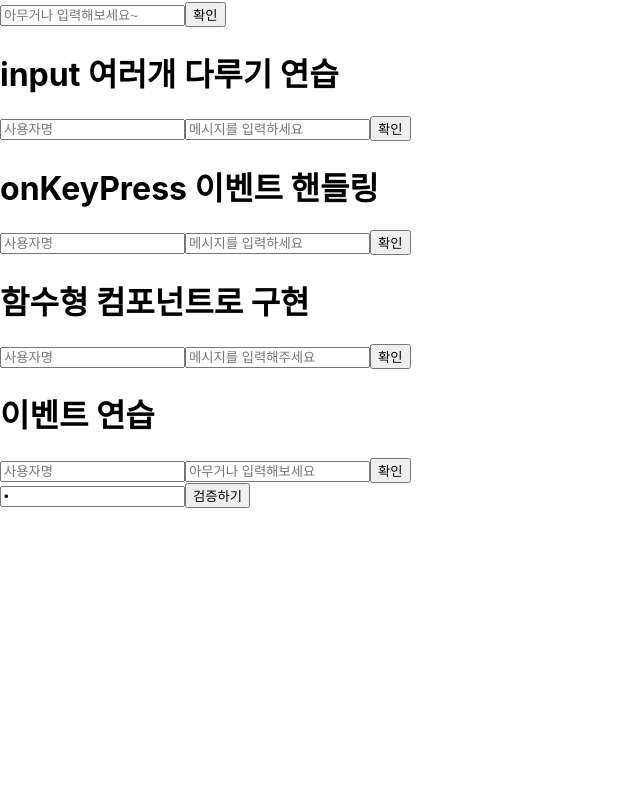
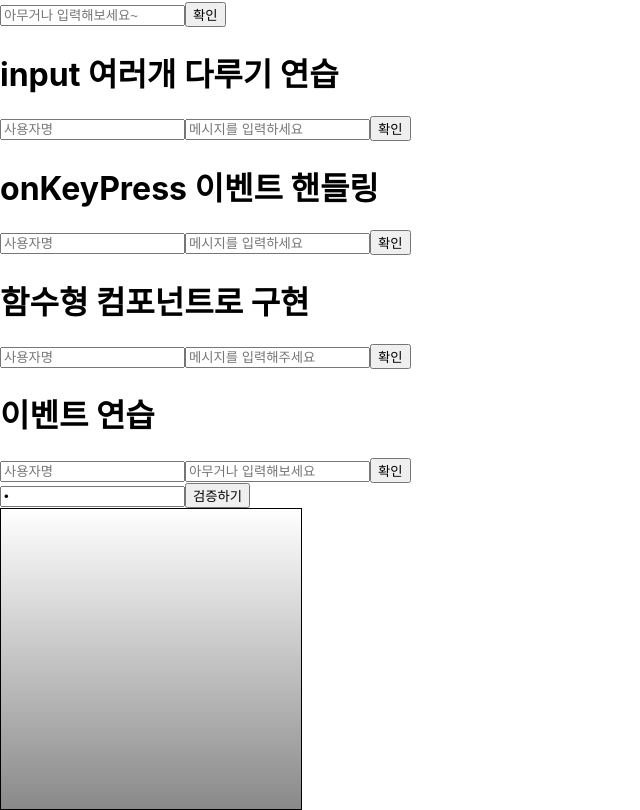
Before and after one commit to ohoCoding/React_Study, a React (Create React App) app: page / in a window 1280 px wide. Shown: the part 2206-3016 px from the top of the page, without its empty margins (0-640 px from the left). Before the commit the page ends 2714 px from the top, so only its background shows below. Built offline with nearby package versions, Linux system fonts and the light colour scheme.

Commit message:
15thCommit_ReactStudy- 컴포넌트에 ref 달기

```diff
--- /dev/null
+++ b/src/App29.js
@@ -0,0 +1,8 @@
+import React from 'react';
+import ScrollBox from './ScrollBox';
+
+
+const App29 = () => {
+    return <ScrollBox />;
+}
+export default App29;
--- /dev/null
+++ b/src/ScrollBox.js
@@ -0,0 +1,26 @@
+import React,{Component} from 'react';
+
+class ScrollBox extends Component {
+    render() {
+        const style = {
+            border: '1px solid black',
+            height: '300px',
+            width: '300px',
+            overflow: 'auto',
+            position: 'relative'
+        };
+        const innerStyle = {
+            width: '100%',
+            height: '650px',
+            background: 'linear-gradient(white,black)'
+        }
+        return(
+            <div
+                style ={style}
+                ref ={(ref) => {this.box =ref }}>
+            <div style = {innerStyle} />
+            </div>
+
+        )
+    }
+}export default ScrollBox;
--- a/src/ValidationSample.js
+++ b/src/ValidationSample.js
@@ -19,12 +19,14 @@ class ValidationSample extends Component {
             clicked: true,
             validated: this.state.password ==='0000'
         })
+        this.input.focus();
     }
 
     render(){
         return(
             <div>
                 <input
+                ref ={(ref) => this.input = ref}
                  type= "password"
                  value = {this.state.password}
                  onChange = {this.handleChange}
--- a/src/index.js
+++ b/src/index.js
@@ -30,6 +30,7 @@ import App25 from './App25';
 import App26 from './App26';
 import App27 from './App27';
 import App28 from './App28';
+import App29 from './App29';
 ReactDOM.render(  //컴포넌트를 페이지에 렌더링하는 역할
   <React.StrictMode>
     <App />
@@ -60,6 +61,7 @@ ReactDOM.render(  //컴포넌트를 페이지에 렌더링하는 역할
     <App26 />
     <App27 />
     <App28 />
+    <App29 />
   </React.StrictMode>,
   //
   document.getElementById('root')
```
